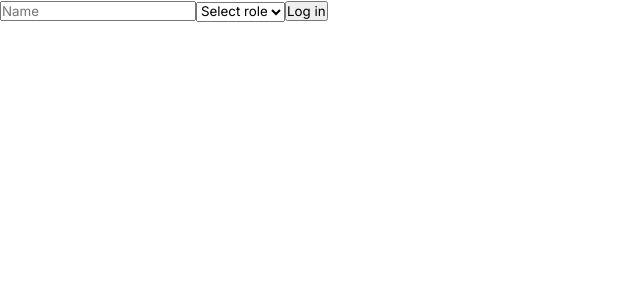
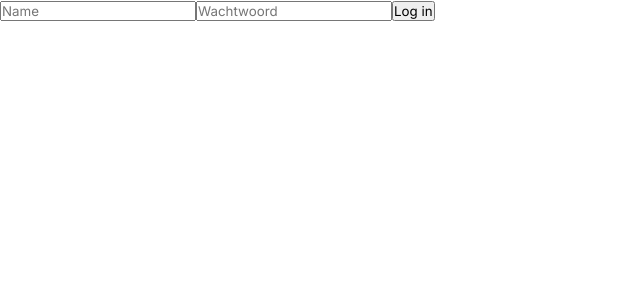
Before and after one commit to SelimD024/Geoprofs, a React (Vite) app in the folder GeoCore/client/: page / in a window 1280 px wide. Shown: the top 300 px of the page, without its empty margins (0-640 px from the left). Built offline with nearby package versions, Linux system fonts and the light colour scheme.

Commit message:
Login axios.post aangemaakt

```diff
--- a/GeoCore/client/src/Login.tsx
+++ b/GeoCore/client/src/Login.tsx
@@ -4,29 +4,33 @@ import { useHistory  } from 'react-router-dom';
 
 function Login() {
     const [name, setName] = useState("");
-    const [role, setRole] = useState("");
-    const historyy = useHistory();
-    const handleLogin = (event) => {
+    const [password, setPassword] = useState("");
+    // const historyy = useHistory();
+    const AuthHandler = (event) => {
         event.preventDefault();
-        localStorage.setItem("user", JSON.stringify({ name, role, }));
-
-        // Redirect naar dashboard
-        window.location.href = "/dashboard";
+        axios.post('http://localhost:5029/api/auth', {
+            User: {
+                Name: {name},
+                Password: {password}
+            }
+        })
+            .then (response => {console.log(response)});
     };
 
     return (
-        <form onSubmit={handleLogin}>
+        <form onSubmit={AuthHandler}>
             <input
                 type="text"
                 placeholder="Name"
                 value={name}
-                onChange={(e) => setName(e.target.value)}
+                onChange={(e) => setName(e.target.value)}/>
+
+            <input
+            type="password"
+            placeholder="Wachtwoord"
+            value={password}
+            onChange={(e) => setPassword(e.target.value)}
             />
-            <select value={role} onChange={(e) => setRole(e.target.value)}>
-                <option value="">Select role</option>
-                <option value="manager">Manager</option>
-                <option value="employee">Employee</option>
-            </select>
             <button type="submit">Log in</button>
         </form>
     );
```
